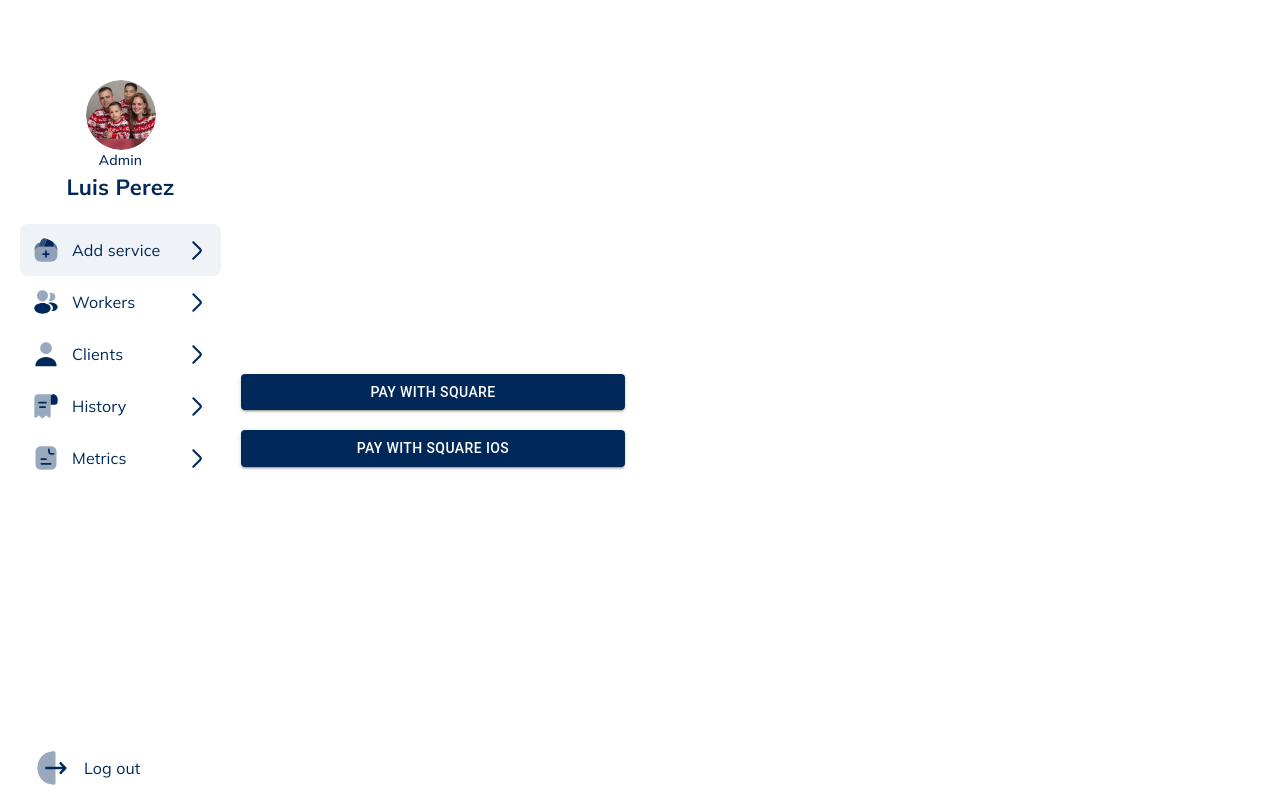
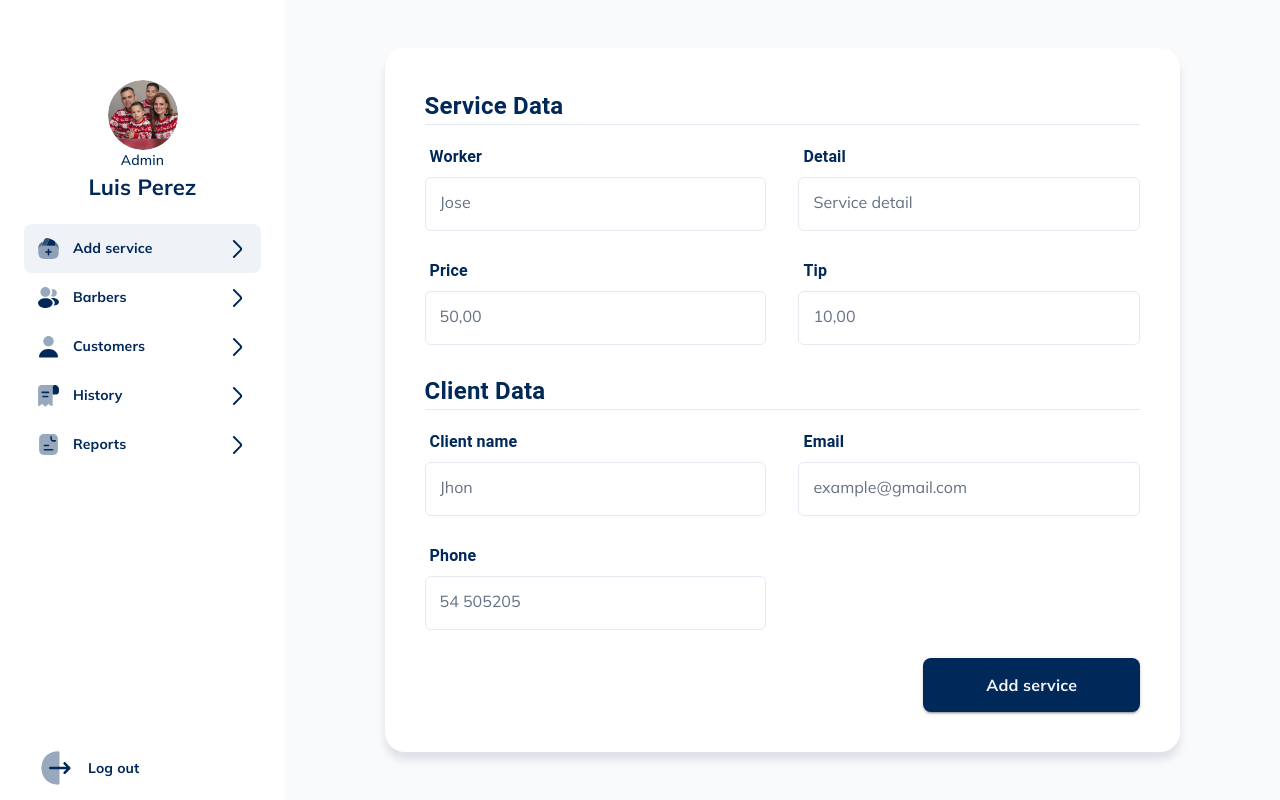
Before and after one commit to Overfox-Company/Barber, a Next.js app: page / in a window 1280 px wide. Built offline with nearby package versions, Linux system fonts and the light colour scheme.

Commit message:
add inputs

```diff
--- a/package.json
+++ b/package.json
@@ -11,12 +11,15 @@
   "dependencies": {
     "@emotion/react": "^11.11.4",
     "@emotion/styled": "^11.11.5",
+    "@mui/icons-material": "^5.16.1",
     "@mui/material": "^5.16.0",
+    "formik": "^2.4.6",
     "framer-motion": "^11.3.2",
     "next": "14.2.4",
     "react": "^18",
     "react-dom": "^18",
-    "react-svg": "^16.1.34"
+    "react-svg": "^16.1.34",
+    "yup": "^1.4.0"
   },
   "devDependencies": {
     "@types/node": "^20",
--- /dev/null
+++ b/src/app/AddService/AddService.tsx
@@ -0,0 +1,111 @@
+import FadeIn from '@/components/animation/FadeIn'
+import { Container, Item } from '@/components/Layout/Layout';
+import Input from '@/components/UI/Input';
+import { Form, Formik } from 'formik';
+import { NextPage } from 'next'
+import * as Yup from 'yup'
+import styled from '@emotion/styled';
+import { Box, Typography } from '@mui/material';
+import { PRIMARYCOLOR } from '@/constants/Colors';
+import { ContainedButton } from '@/components/UI/Buttons';
+interface Props { }
+const Title = styled(Typography)({
+    color: PRIMARYCOLOR,
+    fontSize: 24,
+    fontWeight: 700
+})
+const Ray = styled(Box)({
+    height: 1,
+    width: '100%',
+    backgroundColor: '#E5E9F2'
+})
+const validationSchema = Yup.object().shape({
+
+    title: Yup.string()
+        .required("Title is required"),
+
+});
+const AddService: NextPage<Props> = ({ }) => {
+    const initialValues = {
+        title: ''
+    }
+    return <FadeIn>
+        <Container justifyContent={"center"}>
+            <Item xs={10}>
+                <div style={{
+                    backgroundColor: 'white',
+                    padding: 40,
+                    borderRadius: 20,
+                    boxShadow: '0 8px 8px rgba(0, 0, 45, 0.1)'
+                }}>
+                    <Formik
+                        onSubmit={() => console.log('enviando')}
+                        initialValues={initialValues}
+                        validationSchema={validationSchema}
+                    >
+
+                        <Form>
+
+                            <Container columnSpacing={4}>
+                                <Item xs={12}>
+                                    <Title>
+                                        Service Data
+                                    </Title>
+                                    <Ray />
+                                    <br />
+                                </Item>
+                                <Item xs={6}>
+                                    <Input name="title" label="Worker" placeholder='Jose' />
+                                </Item>
+                                <Item xs={6}>
+                                    <Input name="title" label="Detail" placeholder='Service detail' />
+                                </Item>
+                                <Item xs={6}>
+                                    <Input name="title" label="Price" placeholder='50,00' />
+                                </Item>
+                                <Item xs={6}>
+                                    <Input name="title" label="Tip" placeholder='10,00' />
+                                </Item>
+                                <Item xs={12}>
+                                    <Title>
+                                        Client Data
+                                    </Title>
+                                    <Ray />
+                                    <br />
+                                </Item>
+                                <Item xs={6}>
+                                    <Input name="title" label="Client name" placeholder='Jhon' />
+                                </Item>
+                                <Item xs={6}>
+                                    <Input name="title" label="Email" placeholder='example@gmail.com' />
+                                </Item>
+
+                                <Item xs={6}>
+                                    <Input name="title" label="Phone" placeholder='54 505205' />
+                                </Item>
+
+                            </Container>
+                            <Container columnSpacing={4} justifyContent={"flex-end"}>
+                                <Item xs={4}>
+                                    <ContainedButton lowerCase>
+                                        Add service
+                                    </ContainedButton>
+                                </Item>
+                            </Container>
+
+
+
+
+
+
+                        </Form>
+                    </Formik>
+                </div>
+            </Item>
+        </Container>
+
+
+    </FadeIn>
+}
+
+export default AddService
--- a/src/app/globals.css
+++ b/src/app/globals.css
@@ -1,5 +1,5 @@
 body {
-  background-color: white !important;
+  background-color: #F9FAFC !important;
 }
 
 :root {
@@ -10,8 +10,7 @@ body {
     "Fira Mono", "Droid Sans Mono", "Courier New", monospace;
 
   --foreground-rgb: 0, 0, 0;
-  --background-start-rgb: 214, 219, 220;
-  --background-end-rgb: 255, 255, 255;
+
 
   --primary-glow: conic-gradient(from 180deg at 50% 50%,
       #16abff33 0deg,
--- a/src/app/layout.tsx
+++ b/src/app/layout.tsx
@@ -27,7 +27,8 @@ export default function RootLayout({
       <html lang="en">
         <AppContextProvider>
           <body className={inter.className}>
-            <Box sx={{ display: { xs: 'static', md: 'flex' }, }} style={{ padding: '0 20px' }}>
+
+            <Box sx={{ display: { xs: 'static', md: 'flex' }, }} >
               <Box sx={{ display: { xs: 'none', md: 'flex' } }}>
 
                 <SideMenu />
--- a/src/app/page.tsx
+++ b/src/app/page.tsx
@@ -1,16 +1,12 @@
-import Image from "next/image";
-import styles from "./page.module.css";
+'use client'
 import { Button } from "@mui/material";
-import AddServiceIcon from "@/icons/AddServicesIcon";
-import WorkersIcon from "@/icons/WorkersIcon";
-import UserIcon from "@/icons/UserIcon";
-import HistoryIcon from "@/icons/HistoryIcon";
-import MetricsIcon from "@/icons/MetricsIcon";
-import LogOutIcon from "@/icons/LogOutIcon";
-import SideMenu from "@/components/sideMenu";
 import { Container, Item } from "@/components/Layout/Layout";
+import AddService from "./AddService/AddService";
+import { useContext } from "react";
+import { AppContext } from "@/context/AppContext";
 
 export default function Home() {
+  const { menuSelecte } = useContext(AppContext);
   let dataParameter = {
     amount_money: {
       amount: "15",
@@ -39,9 +35,14 @@ export default function Home() {
         flexDirection: 'column',
         alignItems: 'center'
       }}>
-      <Container>
+      <Container rowSpacing={4}>
 
         <Item xs={12}>
+          {menuSelecte === 0 ? <AddService /> : null}
+        </Item>
+
+
+        { /*  <Item xs={12}>
           <br /><br />
           <Button variant={"contained"} style={{ width: "30vw" }}>
             <a href="intent:#Intent;action=com.squareup.pos.action.CHARGE;S.com.squareup.pos.CLIENT_ID=sq0idp-Gg38JTyT8ySsWFFyH47jSQ;S.com.squareup.pos.API_VERSION=v2.0;S.com.squareup.pos.WEB_CALLBACK_URI=https://localhost:3000/api/squarecallback;S.com.squareup.pos.CURRENCY_CODE=USD;i.com.squareup.pos.TOTAL_AMOUNT=1;S.version=2023-06-28;S.com.squareup.pos.TENDER_TYPES=com.squareup.pos.TENDER_CARD,com.squareup.pos.TENDER_CASH;end">
@@ -58,10 +59,8 @@ export default function Home() {
               Pay with Square IOS
             </a>
           </Button>
-        </Item>
+        </Item>*/}
       </Container>
-
-
     </main>
   );
 }
--- a/src/components/UI/Buttons.tsx
+++ b/src/components/UI/Buttons.tsx
@@ -7,7 +7,7 @@ import BackArrowIcon from "@/icons/BackArrowIcon";
 import styled from "@emotion/styled";
 import { Button, Typography } from "@mui/material"
 import { FC, MouseEvent, MouseEventHandler } from "react"
-const sizeIcons = 25
+const sizeIcons = 24
 interface ButtonType {
     children?: React.ReactNode;
     props?: any;
@@ -21,8 +21,8 @@ interface ButtonType {
 const TextButton = styled(Typography)({
     fontFamily: PRIMARYFONT,
     textTransform: 'none',
-    color: PRIMARYCOLOR,
-    width: 100,
+
+    fontWeight: 700,
     textAlign: 'left'
 })
 
@@ -37,7 +37,12 @@ const RoundedButton = styled(Button)({
 })
 export const ContainedButton: FC<ButtonType> = ({ children, lowerCase, ...props }) => {
     return (
-        <Button {...props}>
+        <Button style={{
+            height: 54,
+            color: '#EFF2F7',
+            width: '100%',
+            borderRadius: 8
+        }} variant={"contained"}{...props}>
             <TextButton style={{ textTransform: lowerCase ? 'none' : 'uppercase' }}>
                 {children}
             </TextButton>
@@ -52,7 +57,7 @@ export const SideMenuButton: FC<ButtonType> = ({ logOut, onClick, selected, icon
                 justifyContent: logOut ? 'flex-start' : 'space-between'
             }}>
             {icon}
-            <TextButton >
+            <TextButton style={{ width: 140, fontSize: 14 }}>
                 {children}
             </TextButton>
             {logOut ? null : <ArrowMenuIcon size={sizeIcons} />}
--- /dev/null
+++ b/src/components/UI/Input.tsx
@@ -0,0 +1,133 @@
+// Eslint-disable-next-line @typescript-eslint/no-unsafe-assignment
+import React, { useState } from "react";
+import { Field } from "formik";
+import styled from "@emotion/styled";
+import { InputProps } from "@/types/App";
+
+import VisibilityIcon from '@mui/icons-material/Visibility';
+import VisibilityOffIcon from '@mui/icons-material/VisibilityOff';
+import { IconButton, Typography } from "@mui/material";
+import { Container, Item } from "../Layout/Layout";
+import { PRIMARYCOLOR } from "@/constants/Colors";
+const Label = styled(Typography)({
+    color: PRIMARYCOLOR,
+    width: "100%",
+    fontSize: "16px",
+    textAlign: "left",
+    marginLeft: 5,
+    fontWeight: 700
+})
+//Deezert es una aplicacion para la gestion empresarial, tanto del lado de recursos humanos como la gestion administrativa y la gestion de proyectos
+const TextInput = styled(Field)({
+    padding: "6px",
+    width: '100%',
+    background: "#FFF",
+    paddingRight: 20,
+    marginBottom: 4,
+    border: 0,
+    fontSize: 16,
+    outline: "none",
+    color: PRIMARYCOLOR,
+    fontFamily: "Mulish",
+    '::placeholder': {
+        color: '#647184'
+    }
+
+});
+const Error = styled(Typography)({
+    color: "red",
+    fontSize: 12,
+    width: '100%',
+    margin: 0,
+    marginLeft: 5,
+    textAlign: "left",
+    letterSpacing: 2,
+    fontFamily: "Inter",
+});
+const ContainerInput = styled.div({
+    display: 'flex',
+    flexDirection: 'row',
+    alignItems: 'center',
+    padding: 8,
+    border: "solid 1px #E5E9F2",
+    borderRadius: '6px',
+    background: "white",
+    //   borderBottom: 'solid 1px rgb(150,150,150)'
+})
+const ViewPassword = styled(VisibilityIcon)({
+
+})
+const OcultPassword = styled(VisibilityOffIcon)({
+
+})
+const Input: React.FC<InputProps> = ({
+
+    name,
+    label,
+    error,
+    touched,
+    placeholder,
+    type,
+    as,
+    rows,
+    cols,
+    children,
+}) => {
+    const [isPassword, setIsPassword] = useState(type === 'password' ? true : false)
+    return (
+        <Container
+            rowSpacing={1}
+        >
+            {label && (
+                <Item xs={12}>
+                    <Label
+                    >
+                        {label}
+                    </Label>
+                </Item>
+            )}
+            <Item xs={12}>
+                <ContainerInput style={{
+                    borderColor: error && touched ? "red" : undefined,
+                    //  fontSize: "1.1vw",
+                }} >
+                    <TextInput
+                        style={{
+
+                            resize: 'none'
+                        }}
+                        name={name}
+                        placeholder={placeholder}
+                        type={type === 'password' ? isPassword ? 'password' : 'text' : type}
+                        as={as ?? null}
+                        rows={rows}
+                        cols={cols}
+                    >
+                        {children}
+                    </TextInput>
+                    {type == 'password' ? <IconButton onClick={() => setIsPassword(!isPassword)}>
+                        {isPassword ? <ViewPassword /> : <OcultPassword />}
+                    </IconButton> : null}
+                </ContainerInput >
+
+            </Item>
+            <Item xs={12}>
+                {error && touched ? <Error>{error}</Error> : null}
+                <br />
+            </Item>
+        </Container>
+
+
+    )
+};
+export default Input;
+
+export const InputSimple = styled.input({
+    border: 0,
+    outline: 'none',
+    padding: 5,
+    fontSize: 16,
+    boxShadow: '0 0 0px 0 rgb(50,50,50)',
+    fontFamily: '"Inter",sans-serif',
+    width: 120
+})
--- a/src/components/sideMenu/components/data.tsx
+++ b/src/components/sideMenu/components/data.tsx
@@ -6,22 +6,22 @@ import UserIcon from '@/icons/UserIcon'
 import WorkersIcon from '@/icons/WorkersIcon'
 
 
-const sizeIcons = 28
+const sizeIcons = 25
 export const buttons = [
     {
         label: 'Add service',
         icon: <AddServiceIcon size={sizeIcons} />
     }, {
-        label: 'Workers',
+        label: 'Barbers',
         icon: <WorkersIcon size={sizeIcons} />
     }, {
-        label: 'Clients',
+        label: 'Customers',
         icon: <UserIcon size={sizeIcons} />
     }, {
         label: 'History',
         icon: <HistoryIcon size={sizeIcons} />
     }, {
-        label: 'Metrics',
+        label: 'Reports',
         icon: <MetricsIcon size={sizeIcons} />
     },
 ]
--- a/src/components/sideMenu/index.tsx
+++ b/src/components/sideMenu/index.tsx
@@ -18,13 +18,14 @@ const SideMenu: NextPage<Props> = ({ mobile, setClose }) => {
 
     useEffect(() => { setTimeout(() => { setShow(true) }, 100) }, [])
     return show ? <div style={{
+        backgroundColor: 'white',
         height: mobile ? '92vh' : '100vh',
         paddingTop: `${mobile ? '2vh' : "10vh"}`,
         display: 'flex',
         flexDirection: 'column',
         gap: 20,
-        paddingRight: `${!mobile ? '0' : '2vh'}`,
-        paddingLeft: `${!mobile ? '0' : '2vh'}`,
+        paddingRight: `${!mobile ? '3vh' : '2vh'}`,
+        paddingLeft: `${!mobile ? '3vh' : '2vh'}`,
     }}>
         {mobile && setClose ? <Box style={{ display: 'flex', justifyContent: 'flex-end' }}>
             <CloseButton onClick={() => setClose(false)} />
```
Also changed, not shown: 1 other file (tests, documents, lock files or other folders).
